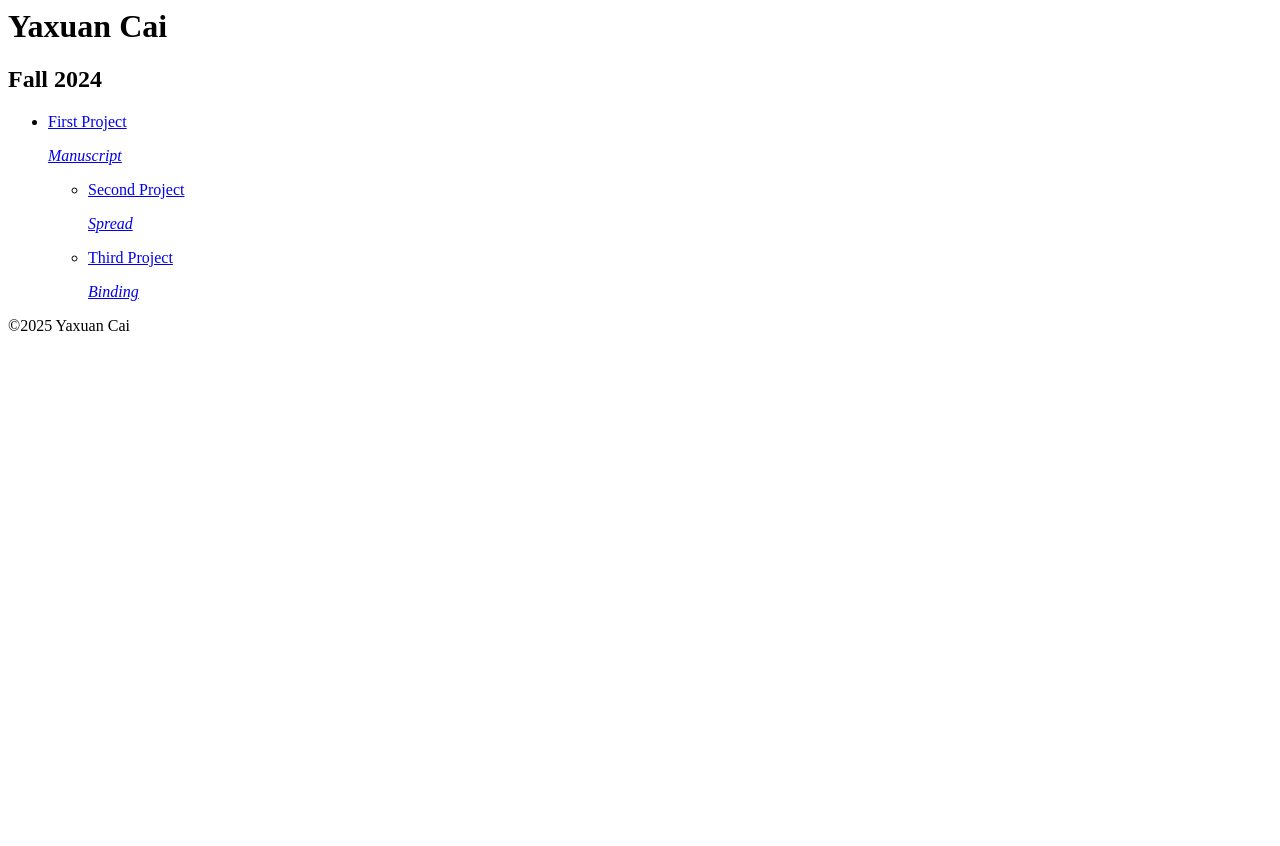
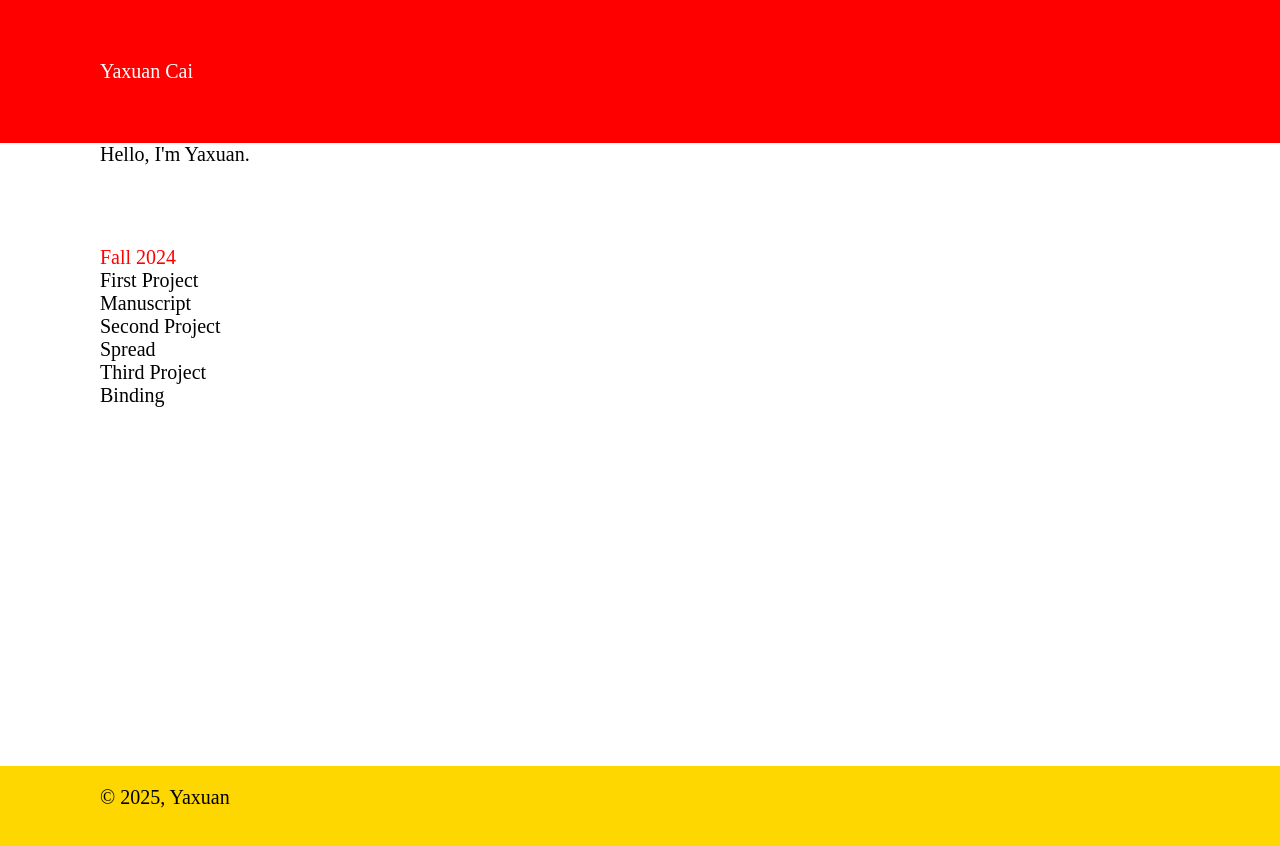
Before and after one commit to Annie-Cai0924/Cai.github.io, a plain HTML site: page index.html in a window 1280 px wide. Before the commit the page ends 800 px from the top, so only its background shows below. Drawn offline with Linux system fonts and the light colour scheme.

Commit message:
added reset

```diff
--- a/assets/reset.css
+++ b/assets/reset.css
@@ -0,0 +1,64 @@
+/* Derived from: https://github.com/elad2412/the-new-css-reset */
+
+/* Remove all the styles of the “User-Agent-Stylesheet” except for the `display` property. */
+*:where(:not(html, svg *, symbol *)) {
+	all: unset;
+	display: revert;
+}
+
+/* Preferred box-sizing value. */
+*, *::before, *::after { box-sizing: border-box }
+
+/* Fix mobile Safari increase font-size on landscape mode. */
+html {
+	-moz-text-size-adjust: none;
+	-webkit-text-size-adjust: none;
+	text-size-adjust: none;
+}
+
+/* Reapply the pointer cursor for anchor tags. */
+a, button { cursor: revert }
+
+/* Remove list styles (bullets/numbers). */
+ol, ul, menu, summary { list-style: none }
+
+/* For images to not be able to exceed their container. */
+img {
+	max-block-size: 100%;
+	max-inline-size: 100%;
+}
+
+/* Remove spacing between cells in tables. */
+table { border-collapse: collapse }
+
+/* Safari issue when using text input. */
+input, textarea { -webkit-user-select: auto }
+
+/* Revert for textarea elements on Safari. */
+textarea { white-space: revert }
+
+/* Minimum style to allow to style meter element. */
+meter {
+	appearance: revert;
+}
+
+/* Default text opacity of input placeholder. */
+::placeholder { color: unset }
+
+/* Fix the feature of 'hidden' attribute. */
+:where([hidden]) { display: none }
+
+/* Revert for bug in Chromium browsers. */
+:where([contenteditable]:not([contenteditable='false'])) {
+	-webkit-line-break: after-white-space;
+	overflow-wrap: break-word;
+	-moz-user-modify: read-write;
+	-webkit-user-modify: read-write;
+	-webkit-user-select: auto;
+}
+
+/* Restore draggable feature. */
+:where([draggable='true']) { -webkit-user-drag: element }
+
+/* Remove details/summary styles. */
+::-webkit-details-marker { display: none }
--- a/assets/style.css
+++ b/assets/style.css
@@ -0,0 +1,49 @@
+:root {
+	--base-size: 16px;
+	--gutter-size:calc(4*var(--base-size));
+
+	--color--primary: black;
+	--color--secondary: gold;
+	--color--background: red;
+
+	font-size: var(--base-size);
+}
+
+h1{
+	color: white;
+}
+
+h2{
+	color:red;
+}
+
+header{
+	background-color: var(--color--background);
+	padding-block: calc(3*var(--base-size));
+}
+
+
+#main-content{
+	block-size: 75vh;
+	padding-block: calc(4*var(--base-size));
+}
+
+footer{
+	background-color: var(--color--secondary);
+	padding-top: var(--base-size);
+	padding-bottom: calc(5*var(--base-size));
+}
+
+.gutters{
+	/* inline: both sides left and right*/
+	/* block: both sides up and down*/
+	padding-inline: var(--gutter-size);
+}
+
+@media (min-width:600px){
+	:root{
+		--base-size: 20px;
+		--gutter-size: calc(5*var(--base-size));
+
+	}
+}
--- a/index.html
+++ b/index.html
@@ -1,15 +1,20 @@
-<html>
+<html></html>
 	<head>
 		<meta name="viewport" content="width=device-width, initial-scale=1">
-		<title>Yaxuan - Typography & Interaction</title>
+		<title>Yaxuan Cai - Typography and Interaction</title>
 		<link href="assets/reset.css" rel="stylesheet">
 		<link href="assets/style.css" rel="stylesheet">
 	</head>
 	<body>
-		<header>
+		<header class="gutters">
 			<h1>Yaxuan Cai</h1>
 		</header>
-		<section>
+		<section class="gutters">
+			<p>
+				Hello, I'm Yaxuan.
+			</p>
+		</section>
+		<section id="main-content" class="gutters">
 			<h2>Fall 2024</h2>
 			<ul>
 				<li>
@@ -18,7 +23,6 @@
 						<p><em>Manuscript</em></p>
 					</a>
 				</li>
-			<ul>
 				<li>
 					<a href="#">
 						<p>Second Project</p>
@@ -33,8 +37,8 @@
 				</li>
 			</ul>
 		</section>
-		<footer>
-			<p>&copy;2025 Yaxuan Cai</p>
+		<footer  class="gutters">
+			<p> &copy; 2025, Yaxuan</p>
 		</footer>
 	</body>
 </html>
```
